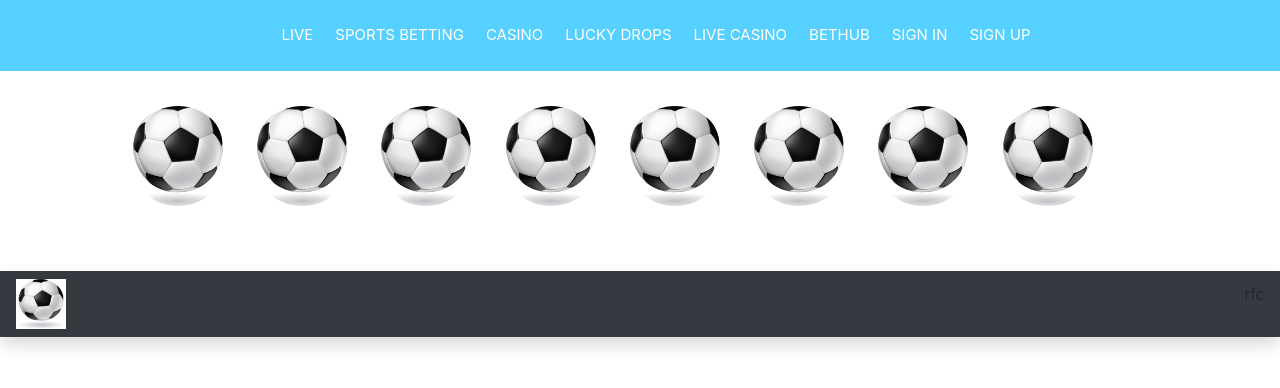
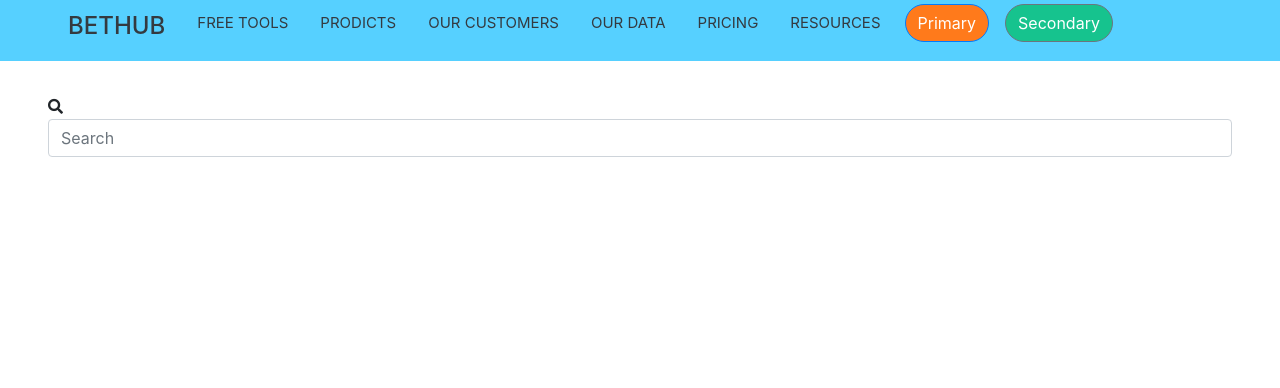
Before and after one commit to mondalalok55/score_card, a plain HTML site: page index.html in a window 1280 px wide. Drawn offline with nearby package versions, Linux system fonts and the light colour scheme.

Commit message:
seach box and navber change

```diff
--- a/index.html
+++ b/index.html
@@ -6,6 +6,9 @@
       <link rel="stylesheet" href=" https://cdnjs.cloudflare.com/ajax/libs/OwlCarousel2/2.3.4/assets/owl.carousel.min.css "  />
       <link rel="stylesheet" href=" https://cdnjs.cloudflare.com/ajax/libs/OwlCarousel2/2.3.4/assets/owl.theme.default.min.css " />
       <link rel="stylesheet" href=" https://cdn.jsdelivr.net/npm/bootstrap@4.6.2/dist/css/bootstrap.min.css " >
+      <link rel="stylesheet" href="https://cdnjs.cloudflare.com/ajax/libs/font-awesome/5.15.3/css/all.min.css">
+
+
       <link rel="icon" href="#" />
       <link rel="stylesheet" type="text/css" href="style.css" />
       <title>bethub</title>
@@ -13,89 +16,53 @@
    <body>
       <!-- ************************** header ************************* -->
       <header class="top-header">
-         <nav class="navbar navbar-default navbar-expand-lg navbar-dark text-white p-0 fixed-top">
+         <nav class="navbar navbar-default navbar-expand-lg navbar-dark p-0 fixed-top">
             <a class="navbar-brand ml-3" href="#">
 
             </a>
-            <button class="navbar-toggler text-white mr-5" type="button" data-toggle="collapse" data-target="#navbarSupportedContent" aria-controls="navbarSupportedContent" aria-expanded="false" aria-label="Toggle navigation">
+            <button class="navbar-toggler text-dark mr-5" type="button" data-toggle="collapse" data-target="#navbarSupportedContent" aria-controls="navbarSupportedContent" aria-expanded="false" aria-label="Toggle navigation">
             <span class="navbar-toggler-icon"></span>
             </button>
             <div class="collapse navbar-collapse" id="navbarSupportedContent">
-               <ul class="navbar-nav ml-auto mb-2 mb-lg-0 text-uppercase mx-auto">
+               <ul class="navbar-nav text-uppercase p-1">
                   <li class="nav-item">
-                     <a class="nav-link" href="index.html">Live</a>
+                     <h4 class="nav-link text-dark ml-4" href="#">BETHUB</h4>
                   </li>
-                  <li class="nav-item">
-                     <a class="nav-link" href="#">Sports Betting</a>
+                  <li class="nav-item2 ">
+                     <a class="nav-link text-dark ml-3" href="#">Free Tools</a>
                   </li>
-                  <li class="nav-item">
-                     <a class="nav-link" href="#">Casino</a>
+                  <li class="nav-item3">
+                     <a class="nav-link text-dark ml-3" href="#">Prodicts</a>
                   </li>
-                  <li class="nav-item">
-                     <a class="nav-link" href="#">Lucky Drops</a>
+                  <li class="nav-item4">
+                     <a class="nav-link text-dark ml-3" href="#">Our Customers</a>
                   </li>
-                   <li class="nav-item">
-                     <a class="nav-link" href="#">Live Casino</a>
+                   <li class="nav-item5">
+                     <a class="nav-link text-dark ml-3" href="#">Our Data</a>
                   </li>
-                   <li class="nav-item ">
-                     <a class="nav-link" href="#">BETHUB</a>
+                   <li class="nav-item6">
+                   <a class="nav-link text-dark ml-3" href="#">Pricing</a>
                   </li>
-                   <li class="nav-item">
-                     <a class="nav-link" href="#">Sign In</a>
+                  <li class="nav-item6">
+                   <a class="nav-link text-dark ml-3" href="#">Resources</a>
                   </li>
-                   <li class="nav-item">
-                     <a class="nav-link" href="#">Sign Up</a>
-
+                  <li class="nav-item8">
+                 <button type="button" class="btn btn-primary rounded-pill ml-3">Primary</button>
+                  </li>
+                   <li class="nav-item7">
+                    <button type="button" class="btn btn-secondary rounded-pill ml-3 ">Secondary</button>
                   </li>
                </ul>
             </div>
          </nav>
       </header>
-<div class="container p-5 mt-5">
-    <div class="circle-container">
-        <div class="image-circle">
-            <img src="./6.png" />
-   <p>refdcfeded</p>
-        </div>
-        <div class="image-circle">
-            <img src="./6.png" />
-            <p>Text 2</p>
-        </div>
-        <div class="image-circle">
-            <img src="./6.png" />
-            <p>Text 3</p>
-        </div>
-        <div class="image-circle">
-            <img src="./6.png" />
-            <p>Text 4</p>
-        </div>
-        <div class="image-circle">
-            <img src="./6.png" />
-            <p>Text 5</p>
-        </div>
-        <div class="image-circle">
-            <img src="./6.png" />
-            <p>Text 6</p>
-        </div>
-        <div class="image-circle">
-            <img src="./6.png" />
-            <p>Text 7</p>
-        </div>
-        <div class="image-circle">
-            <img src="./6.png" />
-            <p>Text 8</p>
-        </div>
-    </div>
-</div>
+   <div class="main">
 
-  <div class="shadow-none bg-light rounded">
-   <nav class="navbar bg-dark shadow">
-      <div class="container-fluid  p-0">
-         <img src="./6.png" width="50" height="50" />
-         <p>rfc</p>
-         <!-- <span class="navbar-brand text-white">SCORECARD</span> -->
-      </div>
-   </nav>
+
+  <div class="form-group has-search p-5 mt-5">
+    <span class="fa fa-search form-control-feedback"></span>
+    <input type="text" class="form-control" placeholder="Search">
+  </div>
 </div>
 
 
--- a/style.css
+++ b/style.css
@@ -25,10 +25,7 @@ overflow: scroll;
 .modal-body {
 background-color: #11042b;
 }
-* {
-margin: 0px;
-padding: 0px;
-}
+
 body{
 width: 100%;
 height: auto;
@@ -37,27 +34,16 @@ margin: 0px;
 overflow-x: hidden;
 font-size: 15px;
 }
-li.nav-item {
-padding: 5px;
-}
+
 li.nav-item:hover {
 
 background-color: #17a2b8;
 transition: 0.5s;
 }
-nav.navbar.navbar-expand-lg.navbar-dark.text-white.border.p-0 {
-width: 100%;
-margin-left: 0%;
 
-border: 1px solid #565b5f!important;
-}
-.navbar-dark .navbar-nav .nav-link {
+/*.navbar-dark .navbar-nav .nav-link:hover {
 color: #ffffff;
-padding: 19px 6px;
-}
-.navbar-dark .navbar-nav .nav-link:hover {
-color: #ffffff;
-}
+}*/
 .navbar-default{
 transition:500ms ease;
 background: #56d0ff;
@@ -69,23 +55,33 @@ background:#11042c;
 
 /*__________*/
 
+button.btn.btn-primary.rounded-pill.ml-3 {
+    background-color: #ff7a1b;
+}
+
+button.btn.btn-secondary.rounded-pill.ml-3 {
+    background-color: #16c38e;
+}
+
+/*.main {
+    width: 50%;
+    margin: 50px auto;
+}
 
 
 
-.image-circle {
-    width: 100px;
-    height: 100px;
-    border-radius: 50%;
-    overflow: hidden;
-    display: inline-block;
-    margin: 10px;
+.has-search .form-control {
+    padding-left: 2.375rem;
 }
 
-.image-circle img {
-    width: 100%;
-    height: 100%;
-    object-fit: cover;
-}
-
-
-/*--------*/
+.has-search .form-control-feedback {
+    position: absolute;
+    z-index: 2;
+    display: block;
+    width: 2.375rem;
+    height: 2.375rem;
+    line-height: 2.375rem;
+    text-align: center;
+    pointer-events: none;
+    color: #aaa;
+}*/
```
Also changed, not shown: 1.png (added), 1 other file.
